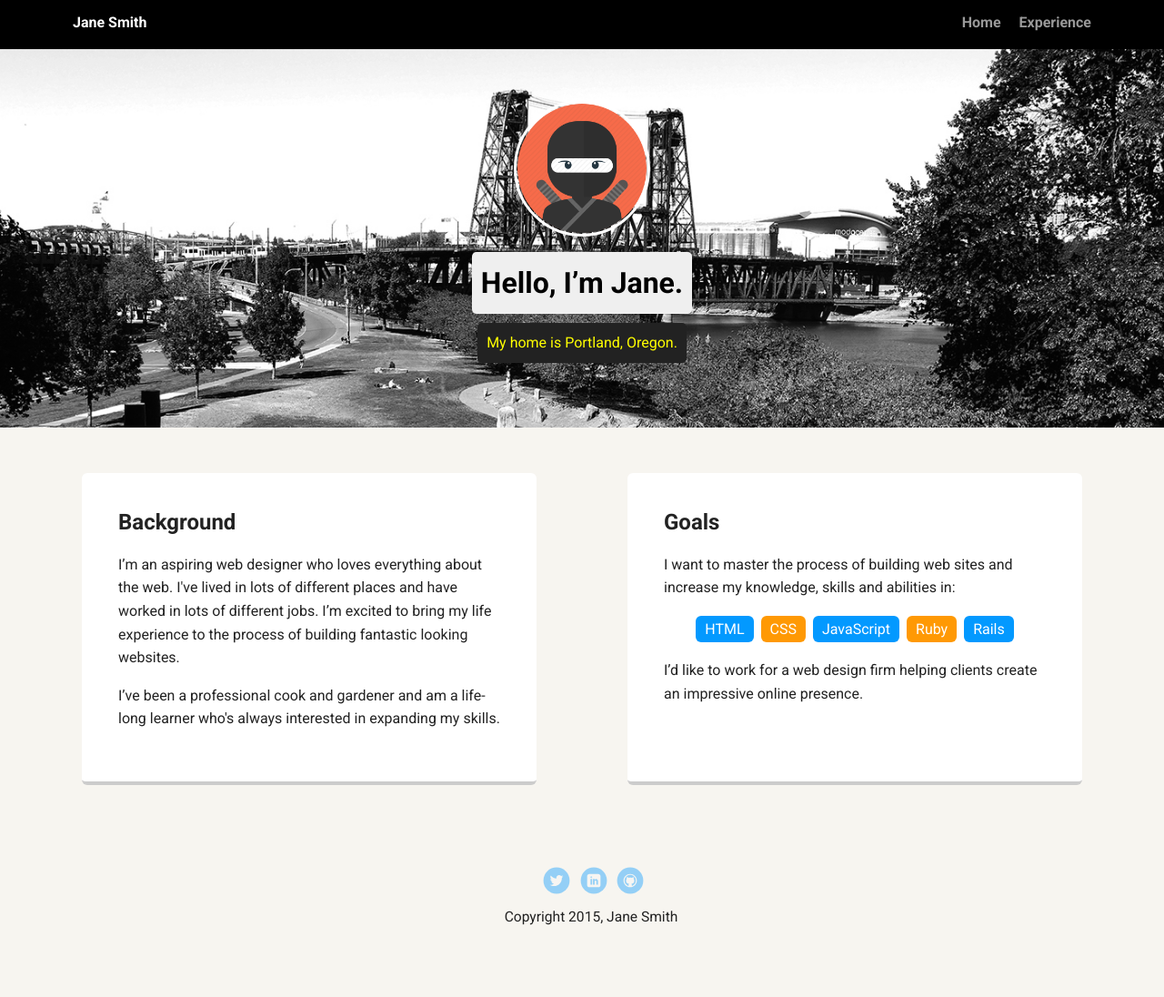
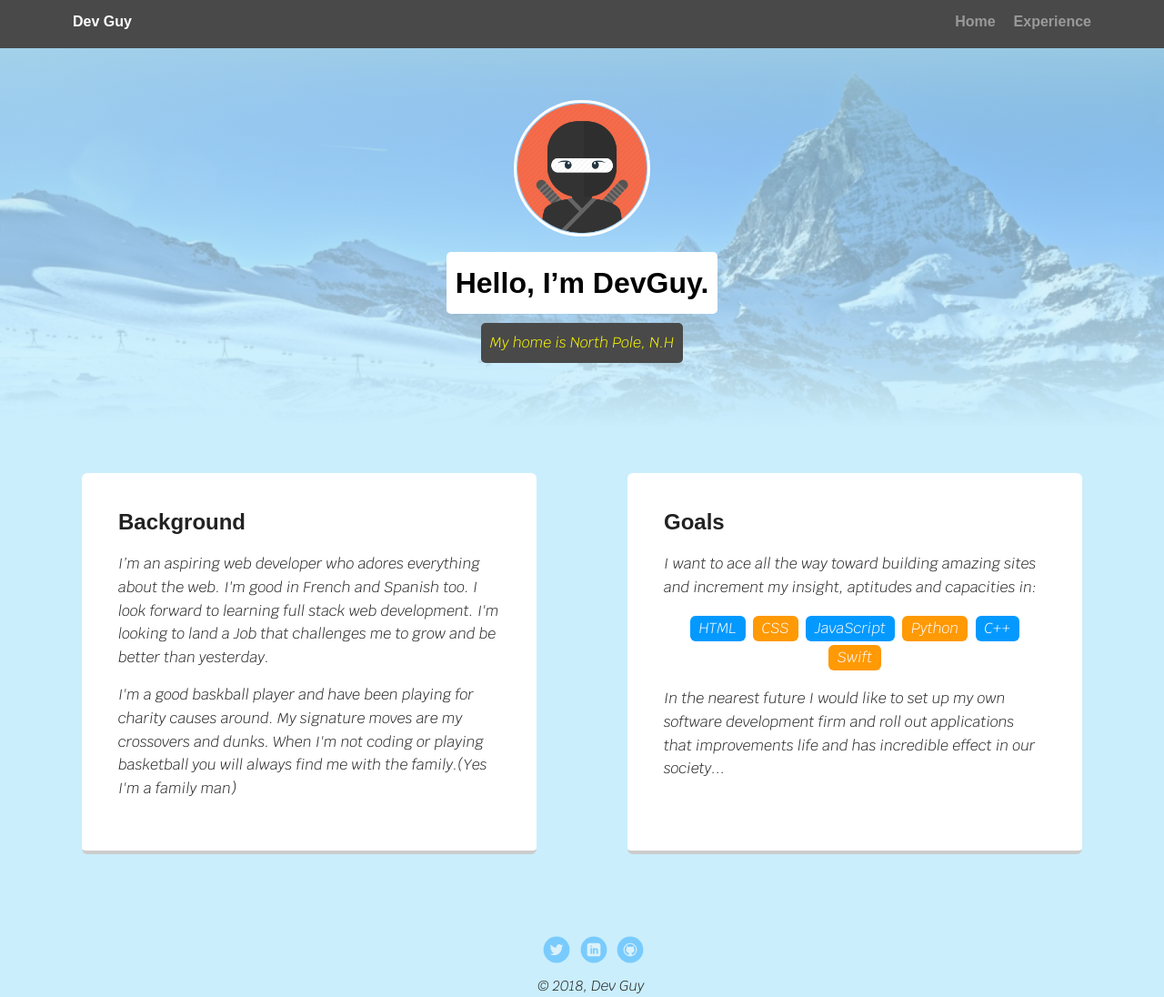
Before and after one commit to ThaDevGuy/portfolio_update_v1, a plain HTML site: page portfolio_update_v1/index.html in a window 1280 px wide. Shown: the whole page at 91% size. Drawn offline with nearby package versions, Linux system fonts and the light colour scheme; a web font is replaced by a local one.

Commit message:
updated text and styles
Updated text content and added some styles

```diff
--- a/portfolio_update_v1/index.html
+++ b/portfolio_update_v1/index.html
@@ -2,54 +2,61 @@
 <html lang="en">
 <head>
   <meta charset="utf-8">
-  <title>Jane Smith's Profile</title>
+  <title>DevGuy's Profile</title>
   <meta name="viewport" content="width=device-width, initial-scale=1.0">
+  <link rel="stylesheet" href="normalize.css">
   <link rel="stylesheet" href="styles.css">
-  <link href="https://fonts.googleapis.com/css?family=Muli%7CRoboto:400,300,500,700,900" rel="stylesheet"></head>
+  <link href="https://fonts.googleapis.com/css?family=Krub:300i|Niramit:600" rel="stylesheet">
+</head>
   <body>
 
     <div class="main-nav">
         <ul class="nav">
-          <li class="name">Jane Smith</li>
-          <li><a href="#">Home</a></li>
-          <li><a href="#">Experience</a></li>
+          <li class="name">Dev Guy</li>
+          <li><a href="index.html">Home</a></li>
+          <li><a href="experience.html">Experience</a></li>
         </ul>
     </div>
 
     <header>
-      <img src="images/me.png" alt="Drawing of Jane Smith" class="profile-image">
-      <h1 class="tag name">Hello, I’m Jane.</h1>
-      <p class="tag location">My home is Portland, Oregon.</p>
+      <img src="images/me.png" alt="Ninja Avatar Representing Dev Guy" class="profile-image">
+      <h1 class="tag name">Hello, I’m DevGuy.</h1>
+      <p class="tag location">My home is North Pole, N.H</p>
     </header>
 
     <main class="flex">
       <div class="card">
         <h2>Background</h2>
-        <p>I’m an aspiring web designer who loves everything about the web. I've lived in lots of different places and have worked in lots of different jobs. I’m excited to bring my life experience to the process of building fantastic looking websites.</p>
-        <p>I’ve been a professional cook and gardener and am a life-long learner who's always interested in expanding my skills.</p>
+        <p>I’m an aspiring web developer who adores everything about the web.
+          I'm good in French and Spanish too. I look forward to learning full stack web development.
+          I'm looking to land a Job that challenges me to grow and be better than yesterday.
+        </p>
+        <p>I'm a good baskball player and have been playing for charity causes around. My signature moves are my crossovers and dunks. When I'm not coding or playing basketball you will always find me with the family.&#40;Yes I'm a family man&#41;
+        </p>
       </div>
 
       <div class="card">
         <h2>Goals</h2>
-        <p>I want to master the process of building web sites and increase my knowledge, skills and abilities in:</p>
+        <p>I want to ace all the way toward building amazing sites and increment my insight, aptitudes and capacities in:</p>
         <ul class="skills">
           <li>HTML</li>
           <li>CSS</li>
           <li>JavaScript</li>
-          <li>Ruby</li>
-          <li>Rails</li>
+          <li>Python</li>
+          <li>C&#43&#43</li>
+          <li>Swift</li>
         </ul>
-        <p>I’d like to work for a web design firm helping clients create an impressive online presence.</p>
+        <p>In the nearest future I would like to set up my own software development firm and roll out applications that improvements life and has incredible effect in our society...</p>
       </div>
 
     </main>
     <footer>
       <ul>
-        <li><a href="#" class="social twitter">Twitter</a></li>
-        <li><a href="#" class="social linkedin">LinkedIn</a></li>
-        <li><a href="#" class="social github">Github</a></li>
+        <li><a href="http://twitter.com" target="_blank" class="social twitter">Twitter</a></li>
+        <li><a href="https://www.linkedin.com" target="_blank" class="social linkedin">LinkedIn</a></li>
+        <li><a href="https://github.com/devguycodes" target="_blank" class="social github">Github</a></li>
       </ul>
-      <p class="copyright">Copyright 2015, Jane Smith</p>
+      <p class="copyright">&copy; 2018, Dev Guy</p>
     </footer>
   </body>
   </html>
--- a/portfolio_update_v1/styles.css
+++ b/portfolio_update_v1/styles.css
@@ -7,9 +7,9 @@ body {
   margin: 0;
   padding: 0;
   text-align: center;
-  font-family: 'Roboto', sans-serif;
+  font-family: 'Krub', sans-serif;
   color: #222;
-  background: #f7f5f0;
+  background: #caeefc;
 }
 /* Link Styles */
 
@@ -25,7 +25,7 @@ a:hover {
 
 .main-nav {
   width: 100%;
-  background: black;
+  background: #494949;
   min-height: 30px;
   padding: 10px;
   position: fixed;
@@ -55,9 +55,17 @@ a:hover {
   color: white
 }
 
+h1,
+h2,
+.nav li {
+  font-family: 'Niramit', sans-serif;
+}
+
 header {
   text-align: center;
-  background: url('images/portland.jpg') no-repeat top center ;
+  background: linear-gradient(lightblue, transparent 75%),
+              linear-gradient(0deg, #caeefc, transparent),
+              url('images/background.jpg') no-repeat top center ;
   background-size: cover;
   overflow: hidden;
   padding-top: 60px;
@@ -71,13 +79,13 @@ header .profile-image {
   height: 150px;
   border-radius: 50%;
   border: 3px solid white;
-  transition: all .5s;
+  transition: all 1s;
 }
 header .profile-image:hover {
-  transform: scale(1.2) rotate(5deg);
+  transform: scale(1.2) rotate(360deg);
 }
 .tag {
-  background-color: #efefef;
+  background-color: #fff;
   color: black;
   padding: 10px;
   border-radius: 5px;
@@ -85,11 +93,11 @@ header .profile-image:hover {
   margin: 10px auto;
 }
 .location {
-  background-color: #222;
+  background-color: #494949;
   color: yellow;
 }
 .card {
-  margin: 30px;
+  margin: 30px auto; /*changed value from 30px to solve margin indifference at screen >560px <700px */
   padding: 20px 40px 40px;
   max-width: 500px;
   text-align: left;
@@ -162,6 +170,7 @@ a.github {
 }
 a.social:hover {
   opacity: 1;
+  transform: scale(1.4)
 }
 .clearfix {
   clear: both;
@@ -193,6 +202,10 @@ a.social:hover {
     padding-top: 20px;
   }
 
+  .card {
+    margin: 30px;
+  }
+
   main p {
     line-height: 1.6em;
   }
@@ -204,3 +217,10 @@ a.social:hover {
   }
 
 }
+
+/*Styles for screen btn 560px - 720px margin indifference */
+@media screen and (max-width: 560px) {
+  .card {
+    margin: 30px;
+  }
+}
```
Also changed, not shown: 1 other file.
